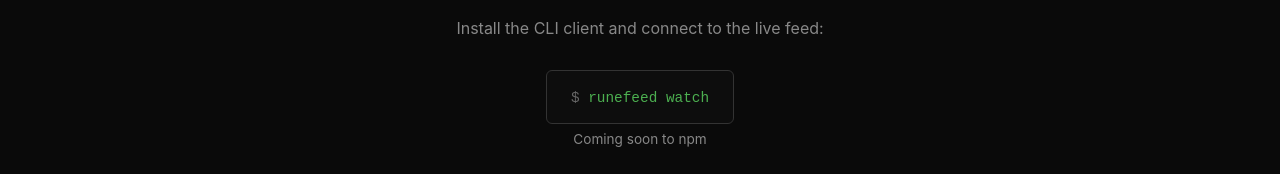
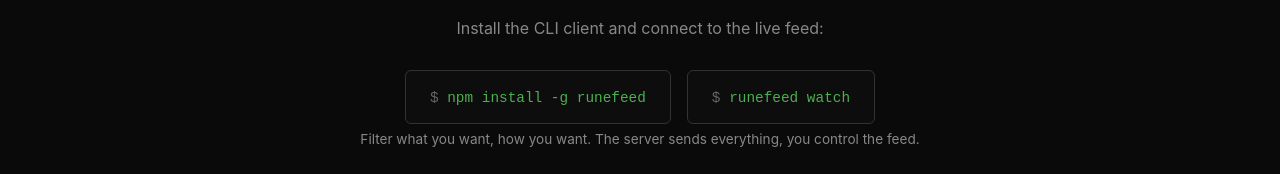
Before and after one commit to SamBunker/runefeed-website, a React (Vite) app: page / in a window 1280 px wide. Shown: the part 2071-2245 px from the top of the page. Built offline with nearby package versions, Linux system fonts and the light colour scheme; no server answers; a web font is replaced by a local one.

Commit message:
Added install parameters for the app

```diff
--- a/src/App.tsx
+++ b/src/App.tsx
@@ -79,11 +79,11 @@
         <h2>Get Started</h2>
         <p>Install the CLI client and connect to the live feed:</p>
         <div className="code-block">
+          <code><span className="text-dim">$</span> npm install -g runefeed</code>
+        </div>
+        <div className="code-block">
           <code><span className="text-dim">$</span> runefeed watch</code>
         </div>
-        <p className="install-note coming-soon">
-          Coming soon to npm
-        </p>
         <p className="install-note">
           Filter what you want, how you want. The server sends everything, you control the feed.
         </p>
```
